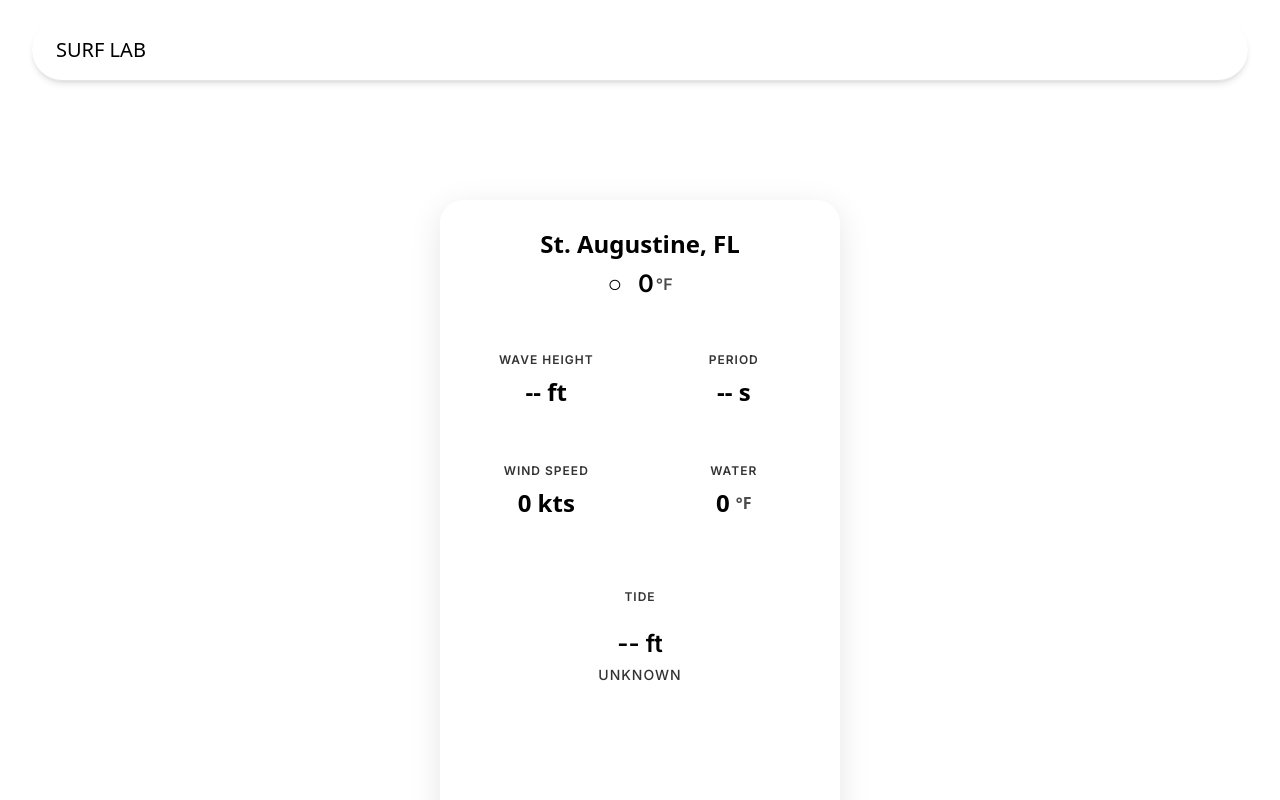
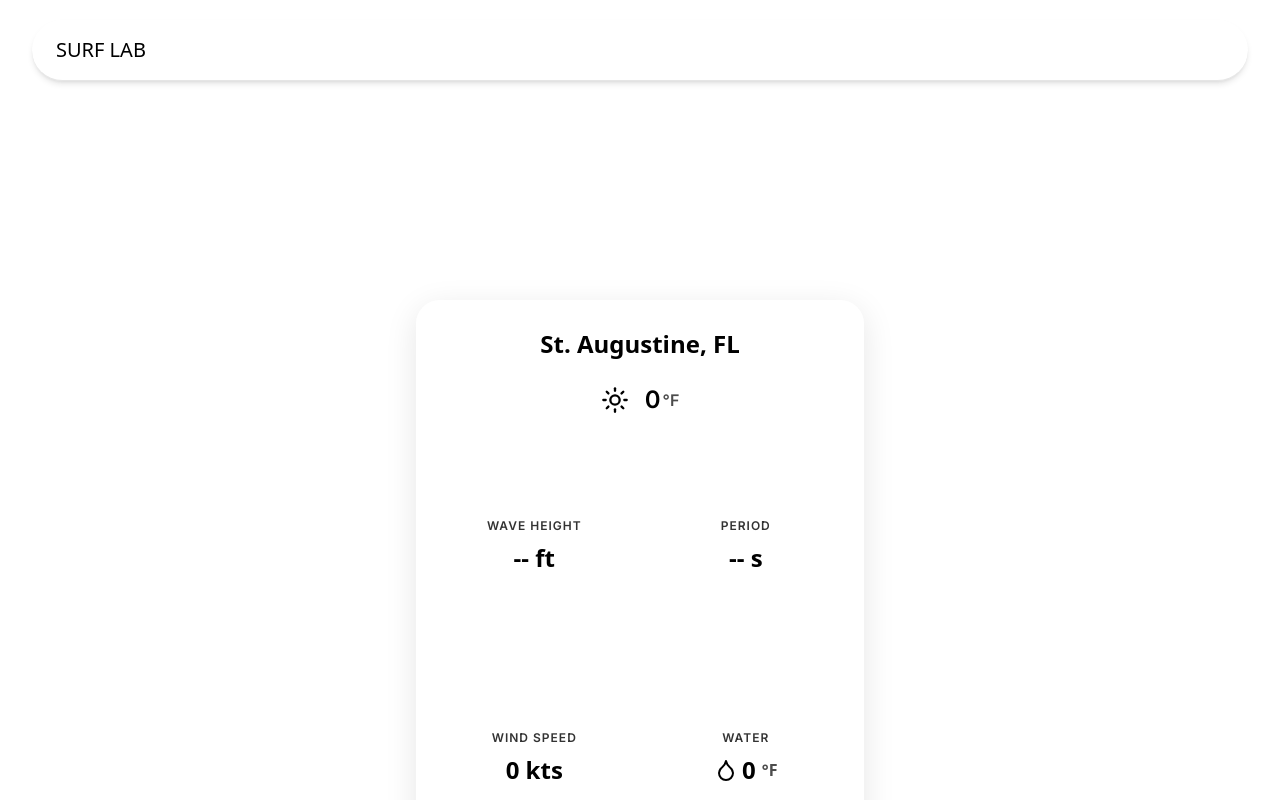
Before and after one commit to mttwhlly/surf-lab, a Next.js app: page / in a window 1280 px wide. Shown: the top 800 px of the page. Built offline with nearby package versions, Linux system fonts and the light colour scheme; no server answers.

Commit message:
feat: enhance weather icon rendering with lucide-react components

```diff
--- a/src/app/page.tsx
+++ b/src/app/page.tsx
@@ -2,6 +2,20 @@
 'use client';
 
 import { useEffect, useState, useRef } from 'react';
+import {
+  Sun,
+  CloudSun,
+  Cloud,
+  Cloudy,
+  Droplet,
+  Fog,
+  CloudRain,
+  CloudSnow,
+  CloudDrizzle,
+  Snowflake,
+  Zap,
+  CloudLightning
+} from 'lucide-react';
 
 interface SurfData {
   location: string;
@@ -155,22 +169,45 @@ export default function SurfApp() {
     }
   };
 
-  const getWeatherIcon = (weatherCode: number | null) => {
-    if (weatherCode === null || weatherCode === undefined) {
-      return '○';
-    }
+const getWeatherIcon = (weatherCode: number | null) => {
+  if (weatherCode === null || weatherCode === undefined) {
+    return <Sun className="w-7 h-7" />;
+  }
 
-    const iconMap: { [key: number]: string } = {
-      0: '☀️', 1: '🌤️', 2: '⛅', 3: '☁️',
-      45: '🌫️', 48: '🌫️',
-      51: '🌦️', 53: '🌦️', 55: '🌧️', 56: '🌨️', 57: '🌨️',
-      61: '🌧️', 63: '🌧️', 65: '🌧️', 66: '🌨️', 67: '🌨️',
-      71: '🌨️', 73: '❄️', 75: '❄️', 77: '🌨️',
-      80: '🌦️', 81: '🌧️', 82: '⛈️', 85: '🌨️', 86: '❄️',
-      95: '⛈️', 96: '⛈️', 99: '⛈️'
-    };
-    return iconMap[weatherCode] || '🌤️';
-  };
+  const iconProps = { className: "w-7 h-7" };
+
+  switch (weatherCode) {
+    case 0: return <Sun {...iconProps} />; // Clear sky
+    case 1: return <CloudSun {...iconProps} />; // Mainly clear
+    case 2: return <Cloud {...iconProps} />; // Partly cloudy
+    case 3: return <Cloudy {...iconProps} />; // Overcast
+    case 45:
+    case 48: return <Fog {...iconProps} />; // Fog
+    case 51:
+    case 53: return <CloudDrizzle {...iconProps} />; // Drizzle
+    case 55:
+    case 61:
+    case 63:
+    case 65: return <CloudRain {...iconProps} />; // Rain
+    case 56:
+    case 57:
+    case 66:
+    case 67:
+    case 71:
+    case 73:
+    case 75:
+    case 77:
+    case 85:
+    case 86: return <CloudSnow {...iconProps} />; // Snow
+    case 80:
+    case 81: return <CloudRain {...iconProps} />; // Rain showers
+    case 82: return <CloudLightning {...iconProps} />; // Heavy rain
+    case 95:
+    case 96:
+    case 99: return <Zap {...iconProps} />; // Thunderstorm
+    default: return <CloudSun {...iconProps} />;
+  }
+};
 
   const getCompassDirection = (degrees: number) => {
     const directions = ['N', 'NNE', 'NE', 'ENE', 'E', 'ESE', 'SE', 'SSE', 'S', 'SSW', 'SW', 'WSW', 'W', 'WNW', 'NW', 'NNW'];
@@ -192,17 +229,17 @@ export default function SurfApp() {
   };
 
   return (
-    <div className='pt-[200px] pb-20'>
+    <div className='pb-20'>
       {/* Top Controls */}
       <div className="fixed top-0 left-0 right-0 mx-2 sm:mx-4 lg:mx-8 shadow-md z-50 flex py-4 px-6 mt-5 rounded-full justify-between items-center  bg-white/40 border-b border-black/10">
         <h1 className="font-light text-xl">SURF LAB</h1>
       </div>
 
       {/* Main Container */}
-      <div className="container max-w-md mx-auto mb-10 px-5 py-5 relative z-20 min-h-screen mt-[300px] shadow-lg rounded-3xl glass-effect">
+      <div className="max-w-md mx-auto mb-10 px-5 py-5 relative z-20 min-h-screen mt-[300px] shadow-lg rounded-3xl glass-effect">
         {/* Header */}
         <div className="text-center mb-8">
-          <div className={`text-2xl font-semibold my-2 ${isLoading ? 'relative loading-shimmer' : ''}`}>
+          <div className={`text-2xl font-semibold mt-2 mb-6 ${isLoading ? 'relative loading-shimmer' : ''}`}>
             {surfData?.location || 'St. Augustine, FL'}
             {isLoading && (
               <div className="absolute inset-0 bg-gradient-to-r from-transparent via-white/20 to-transparent -translate-x-full animate-shimmer"></div>
@@ -210,8 +247,8 @@ export default function SurfApp() {
           </div>
           <div className="temp-item">
             <div className="temp-value flex justify-center items-center text-2xl font-semibold">
-              <div className={`weather-icon font-emoji text-2xl mr-4 ${isLoading ? 'relative loading-shimmer' : ''}`}>
-                {isLoading ? '○' : getWeatherIcon(surfData?.weather.weather_code || null)}
+              <div className={`weather-icon mr-4 ${isLoading ? 'relative loading-shimmer' : ''}`}>
+                {isLoading ? <Sun className="w-7 h-7 opacity-50" /> : getWeatherIcon(surfData?.weather.weather_code || null)}
                 {isLoading && (
                   <div className="absolute inset-0 bg-gradient-to-r from-transparent via-white/20 to-transparent -translate-x-full animate-shimmer"></div>
                 )}
@@ -237,9 +274,9 @@ export default function SurfApp() {
         {/* Surf Data */}
         <div className={isLoading ? 'opacity-50' : ''}>
           {/* Details Grid */}
-          <div className="details-grid grid grid-cols-2 gap-4 mb-8">
+            <div className="details-grid grid grid-cols-2 gap-4">
             {/* Wave Height Card */}
-            <div className="bg-white/40 border-none relative overflow-hidden transition-transform duration-200 rounded-2xl p-5 text-center hover:scale-105">
+            <div className="bg-white/40 border-none relative overflow-hidden transition-transform duration-200 rounded-2xl p-5 text-center hover:scale-105 aspect-square flex flex-col justify-center">
               <div
                 ref={waveHeightBgRef}
                 className="detail-visual-bg absolute inset-0 pointer-events-none"
@@ -257,7 +294,7 @@ export default function SurfApp() {
             </div>
 
             {/* Period Card */}
-            <div className=" bg-white/40 border-none relative overflow-hidden transition-transform duration-200 rounded-2xl p-5 text-center hover:scale-105">
+            <div className="bg-white/40 border-none relative overflow-hidden transition-transform duration-200 rounded-2xl p-5 text-center hover:scale-105 aspect-square flex flex-col justify-center">
               <div
                 ref={periodVisualRef}
                 className="period-visual-container absolute inset-0 overflow-hidden pointer-events-none"
@@ -280,7 +317,7 @@ export default function SurfApp() {
             </div>
 
             {/* Wind Speed Card */}
-            <div className=" bg-white/40 border-none relative overflow-hidden transition-transform duration-200 rounded-2xl p-5 text-center hover:scale-105">
+            <div className="bg-white/40 border-none relative overflow-hidden transition-transform duration-200 rounded-2xl p-5 text-center hover:scale-105 aspect-square flex flex-col justify-center">
               <div
                 ref={windLinesRef}
                 className="wind-lines-container absolute inset-0 overflow-hidden pointer-events-none"
@@ -303,10 +340,11 @@ export default function SurfApp() {
             </div>
 
             {/* Water Temperature Card */}
-            <div className="bg-white/40 border-none relative overflow-hidden transition-transform duration-200 rounded-2xl p-5 text-center hover:scale-105">
+            <div className="bg-white/40 border-none relative overflow-hidden transition-transform duration-200 rounded-2xl p-5 text-center hover:scale-105 aspect-square flex flex-col justify-center">
               <div className="detail-label text-xs uppercase tracking-wider opacity-80 mb-2 font-semibold relative z-10">Water</div>
               <div className={`${isLoading ? 'relative loading-shimmer' : ''}`}>
                 <div className="text-2xl font-semibold flex items-center justify-center gap-1 relative z-10">
+                  <Droplet />
                   {isLoading ? '--' : Math.round(surfData?.weather.water_temperature_f || 0)}
                   <span className="temp-unit text-base opacity-70 ml-1">°F</span>
                 </div>
```
